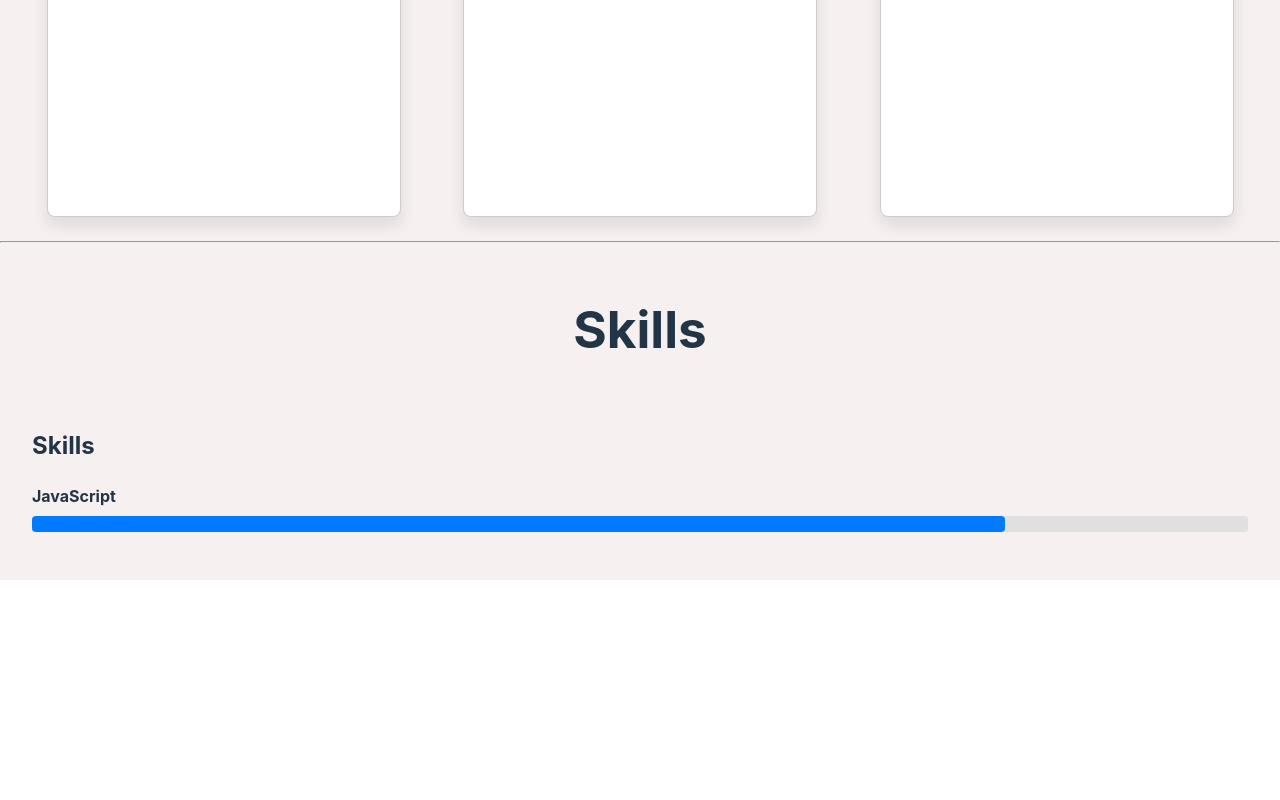
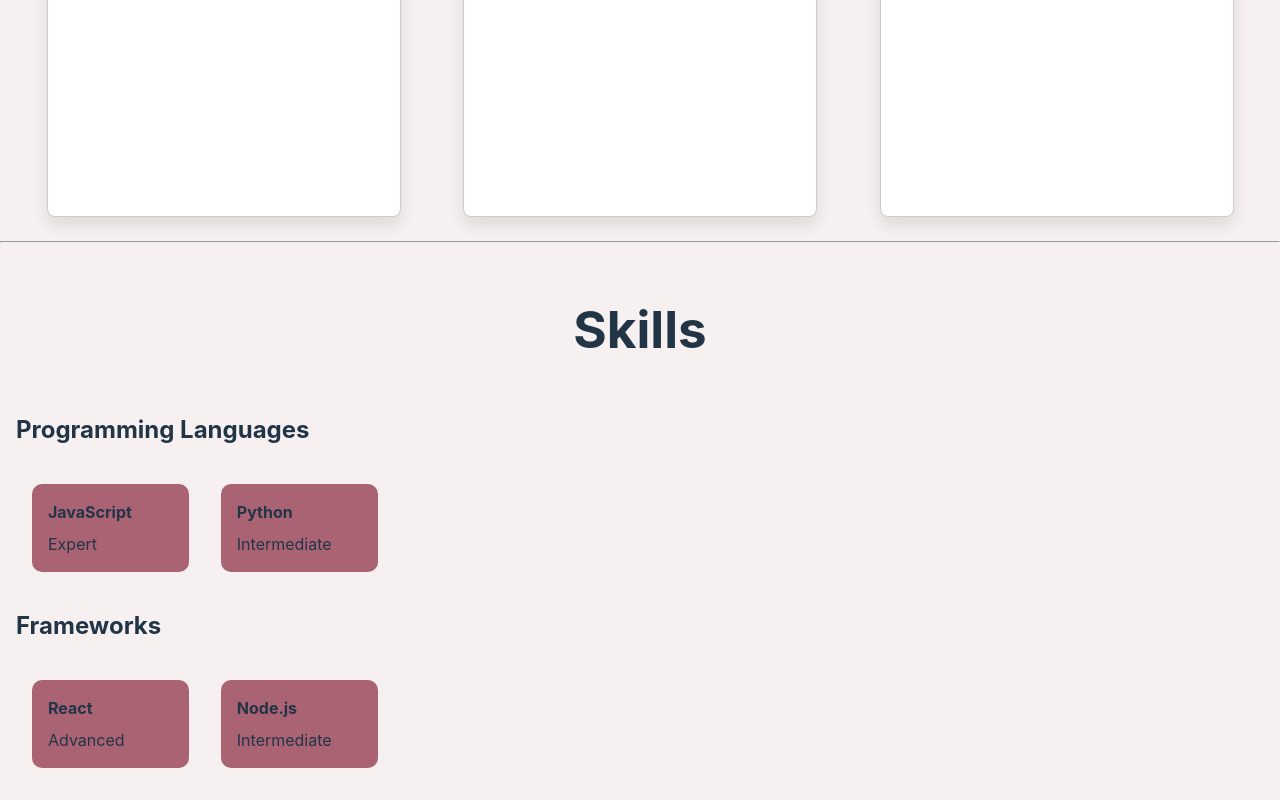
Before and after one commit to andrewswimmer111/Personal-Portfolio, a React (Vite) app: page / in a window 1280 px wide. Shown: the part 2855-3655 px from the top of the page. Before the commit the page ends 3435 px from the top, so only its background shows below. Built offline with nearby package versions, Linux system fonts and the light colour scheme.

Commit message:
skill structure set up

```diff
--- a/src/App.css
+++ b/src/App.css
@@ -249,37 +249,35 @@ hr {
 
 .skills-section {
     height: fit-content;
+    padding: 1em;
 }
 
 .skills-section h1 {
     text-align: center;
 }
 
-.skills-section {
-    padding: 1em;
+.skills-grid {
+    display: flex;
+    flex-direction: column;
 }
 
-.skill {
-    margin-bottom: 1em;
+.skill-category {
+
+}
+
+.skill-cards {
+    display: flex;
+}
+
+.skill-block {
+    width: 10%;
+    background-color: #AA6373;
+    padding: 1em;
+    border-radius: 10px;
+    margin: 1em;
 }
 
 .skill-name {
     margin-bottom: 0.5em;
     font-weight: bold;
 }
-
-.skill-bar {
-    background-color: #e0e0e0;
-    border-radius: 0.25em;
-    height: 1em;
-    width: 100%;
-    position: relative;
-}
-
-.skill-level {
-    background-color: #007bff;
-    height: 100%;
-    border-radius: 0.25em;
-    transition: width 0.3s ease;
-    width: 80%;
-}
--- /dev/null
+++ b/src/components/SkillCard.tsx
@@ -0,0 +1,15 @@
+interface SkillCardProps {
+    skillName: string,
+    proficiency: string,
+}
+
+const SkillCard:React.FC<SkillCardProps> = ( {skillName, proficiency}) => {
+    return (
+        <div className="skill-block">
+            <div className="skill-name"> {skillName} </div>
+            <div> {proficiency} </div>
+        </div>
+    )
+}
+
+export default SkillCard;
--- a/src/components/Skills.tsx
+++ b/src/components/Skills.tsx
@@ -1,15 +1,34 @@
+import SkillsCategory from "./SkillsCategory";
+
 const Skills:React.FC = () => {
+    const skillData = [
+        {
+          categoryName: "Programming Languages",
+          skills: [
+            { name: "JavaScript", proficiency: "Expert" },
+            { name: "Python", proficiency: "Intermediate" }
+          ]
+        },
+        {
+          categoryName: "Frameworks",
+          skills: [
+            { name: "React", proficiency: "Advanced" },
+            { name: "Node.js", proficiency: "Intermediate" }
+          ]
+        }
+    ];
+
     return (
         <div className="skills-section">
             <h1> Skills</h1>
-            <div className="skills-section">
-            <h2>Skills</h2>
-            <div className="skill">
-                <div className="skill-name">JavaScript</div>
-                <div className="skill-bar">
-                    <div className="skill-level"></div>
-                </div>
-            </div>
+            <div className="skills-grid">
+                {skillData.map((category, index) => (
+                    <SkillsCategory
+                        key={index}
+                        category={category.categoryName}
+                        skills={category.skills}
+                    />
+                ))}
             </div>
         </div>
     )
--- /dev/null
+++ b/src/components/SkillsCategory.tsx
@@ -0,0 +1,24 @@
+import SkillCard from "./SkillCard"
+
+type SkillCategoryProps = {
+    category: string;
+    skills: {
+        name: string,
+        proficiency: string,
+    }[];
+}
+
+const SkillsCategory:React.FC<SkillCategoryProps> = ({category, skills}) => {
+    return (
+        <div className="skill-category">
+            <h2>{category}</h2>
+            <div className="skill-cards">
+                {skills.map((skill, index) => (
+                <SkillCard key={index} skillName={skill.name} proficiency={skill.proficiency} />
+                ))}
+            </div>
+        </div>
+    )
+}
+
+export default SkillsCategory;
```
